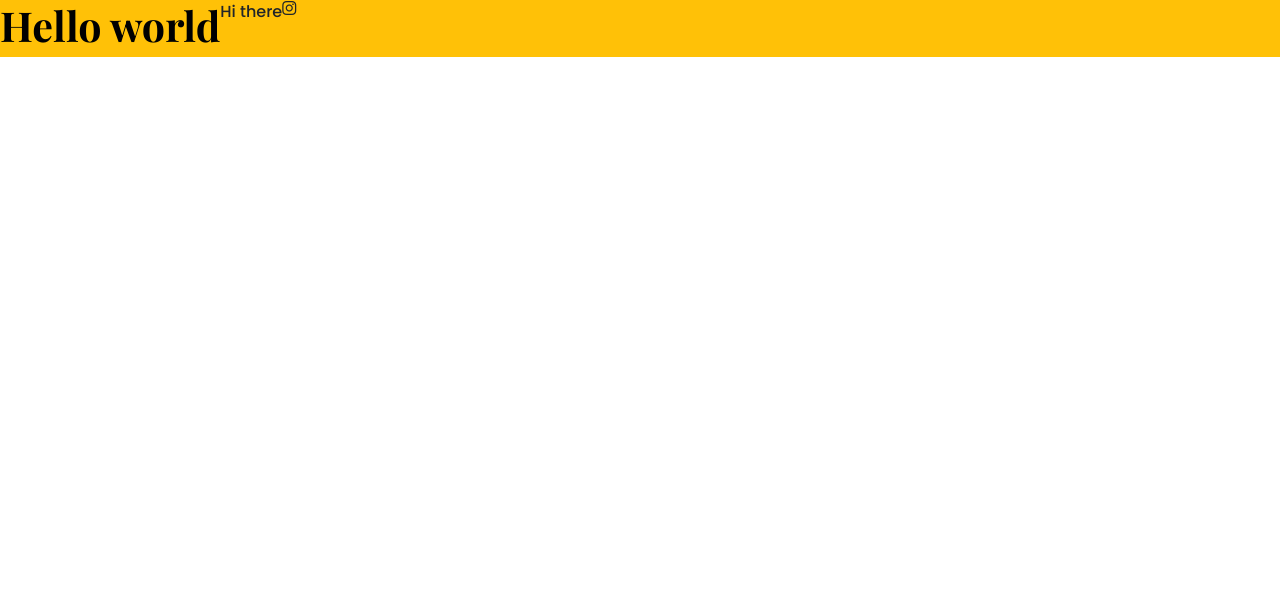
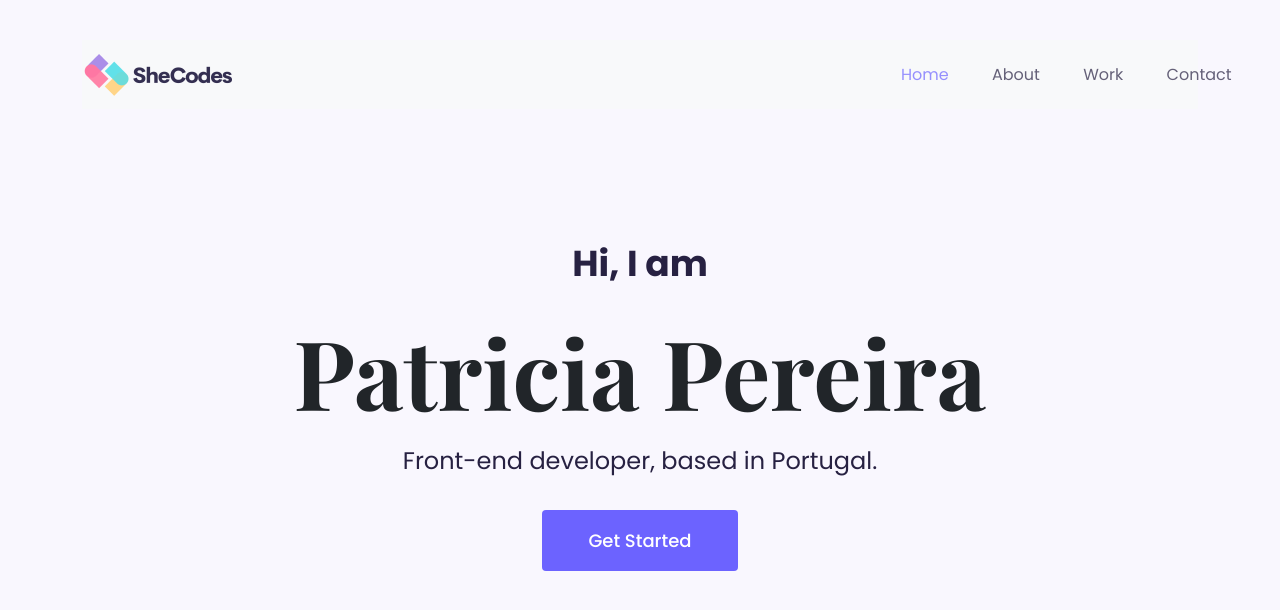
Before and after one commit to kseniya-verhun/Resume, a plain HTML site: page index.html in a window 1280 px wide. Drawn offline with nearby package versions, Linux system fonts and the light colour scheme.

Commit message:
Created section Hero

```diff
--- a/index.html
+++ b/index.html
@@ -14,17 +14,49 @@
     <link rel="preconnect" href="https://fonts.gstatic.com" crossorigin>
     <link href="https://fonts.googleapis.com/css2?family=Playfair+Display:wght@700&display=swap" rel="stylesheet">
     <link rel="preconnect" href="https://fonts.gstatic.com" crossorigin>
-    <link href="https://fonts.googleapis.com/css2?family=Poppins:wght@500;700&display=swap" rel="stylesheet">
+    <link href="https://fonts.googleapis.com/css2?family=Poppins:wght@500;700;400&display=swap" rel="stylesheet">
     <script src="https://kit.fontawesome.com/ddc3ee268a.js" crossorigin="anonymous"></script>
     <link rel="stylesheet" href="styles/resume.css">
     <title>Document</title>
 </head>
 <body>
-    <div class="d-flex bg-warning">
-        <h1>Hello world</h1>
-        <p>Hi there</p>
-        <i class="fab fa-instagram"></i>
+    <div class="hero">
 
+        <div class="container">
+             <nav class="navbar navbar-expand-lg navbar-light bg-light">
+                     <a class="navbar-brand" href="#">
+                     <img src="/images/logo.png" alt="Logo" width="150" height="42"
+                        class="d-inline-block align-text-top">
+                     </a>
+                <button class="navbar-toggler" type="button" data-toggle="collapse" data-target="#navbarNav" aria-controls="navbarNav"
+                    aria-expanded="false" aria-label="Toggle navigation">
+                    <span class="navbar-toggler-icon"></span>
+                </button>
+                    <div class="collapse navbar-collapse" id="navbarNav">
+                        <ul class="navbar-nav align-items-end">
+                            <li class="nav-item active home">
+                                <a class="nav-link" href="#">Home <span class="sr-only">(current)</span></a>
+                            </li>
+                            <li class="nav-item">
+                                <a class="nav-link" href="#">About</a>
+                            </li>
+                            <li class="nav-item">
+                                <a class="nav-link" href="#">Work</a>
+                            </li>
+                            <li class="nav-item">
+                                <a class="nav-link" href="#">Contact</a>
+                            </li>
+                        </ul>
+                    </div>
+             </nav>
+        </div>
+
+        <div class="caption">
+            <p>Hi, I am</p>
+            <h1>Patricia Pereira</h1>
+            <h2 class="mb-5">Front-end developer, based in Portugal.</h2>
+            <a href="#" class="btn-branding">Get Started</a>
+        </div>
     </div>
 </body>
 </html>
--- a/styles/resume.css
+++ b/styles/resume.css
@@ -1,10 +1,70 @@
-h1 {
-    font-family: "Playfair Display", serif;
-    font-size: calc(1.375rem + 1.5vw);
-    color: black;
+:root {
+    --branding-color: #6C63FF;
+    --heading-font-family: 'Playfair Display', serif;
+    --default-font-family: 'Poppins', sans-serif;
+    --secondary-color: #272142;
 }
 
-p {
-    font-family: "Poppins", sans-serif;
-    font-weight: normal;
+body {
+    font-family: var(--default-font-family);
 }
+
+.hero {
+    height: 900px;
+    background-color: #F9F7FE;
+    text-align: center;
+}
+
+h1 {
+    font-family: var(--heading-font-family);
+    font-size: 96px;
+    line-height: 128px;
+}
+
+.hero p {
+    font-size: 36px;
+    line-height: 54px;
+    font-weight: 700;
+    color: var(--secondary-color);
+}
+
+.hero h2 {
+    color: var(--secondary-color);
+    font-size: 24px;
+    line-height: 36px;
+    font-weight: 400;
+}
+
+.btn-branding {
+    background: var(--branding-color);
+    color: white;
+    border-radius: 4px;
+    padding: 18px 46px;
+    text-decoration: none;
+    font-size: 18px;
+    line-height: 27px;
+    font-family: 'Poppins';
+    font-weight: 500;
+}
+
+a.nav-link {
+    color: var(--secondary-color);
+    opacity: 0.7;
+}
+
+.caption {
+    margin-top: 10%;
+}
+
+li.home a {
+    margin-left: 645px;
+    color: var(--branding-color);
+}
+
+.nav-item {
+    margin-right: 3%;
+}
+
+.container {
+    padding-top: 40px;
+}
```
Also changed, not shown: images/logo.png (added).
